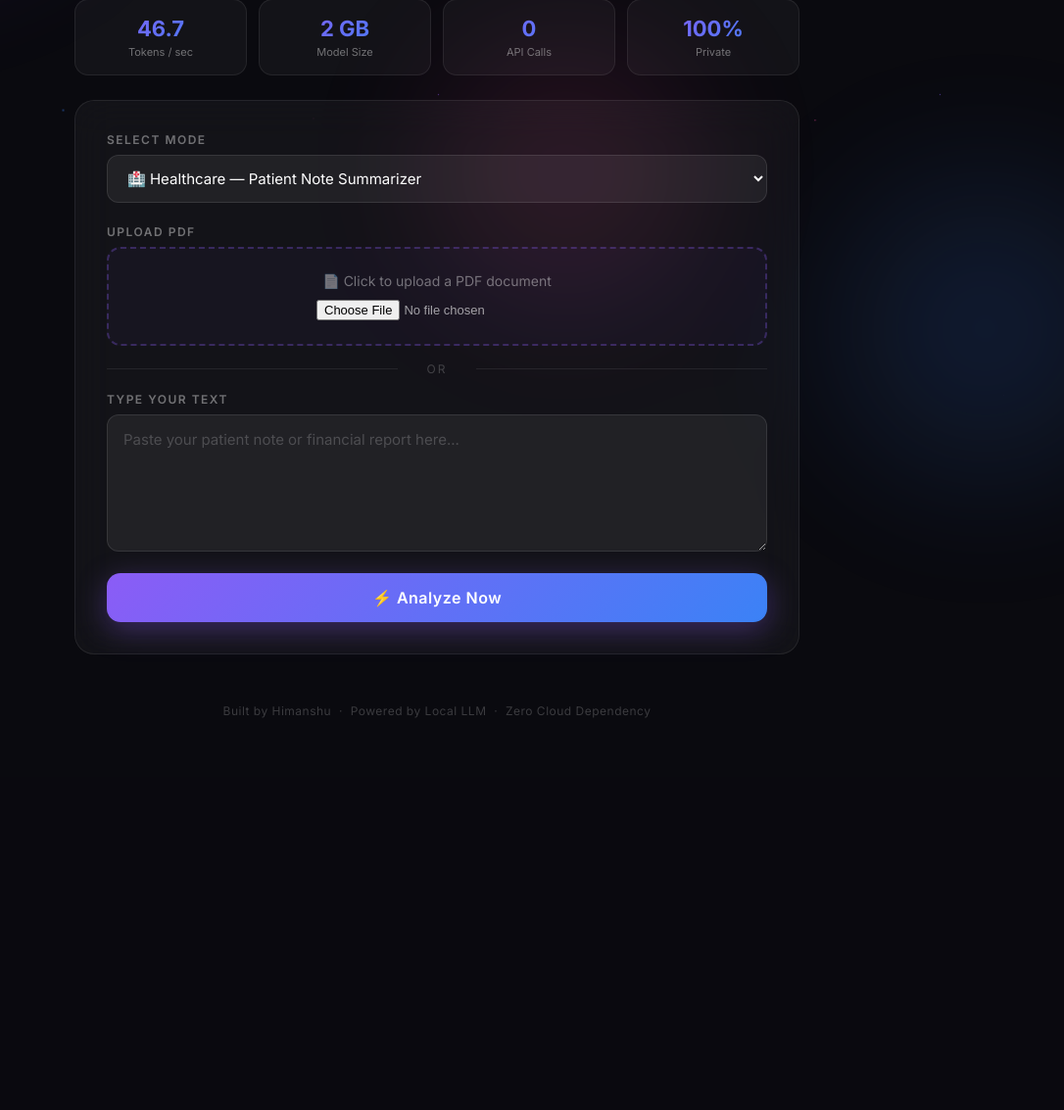
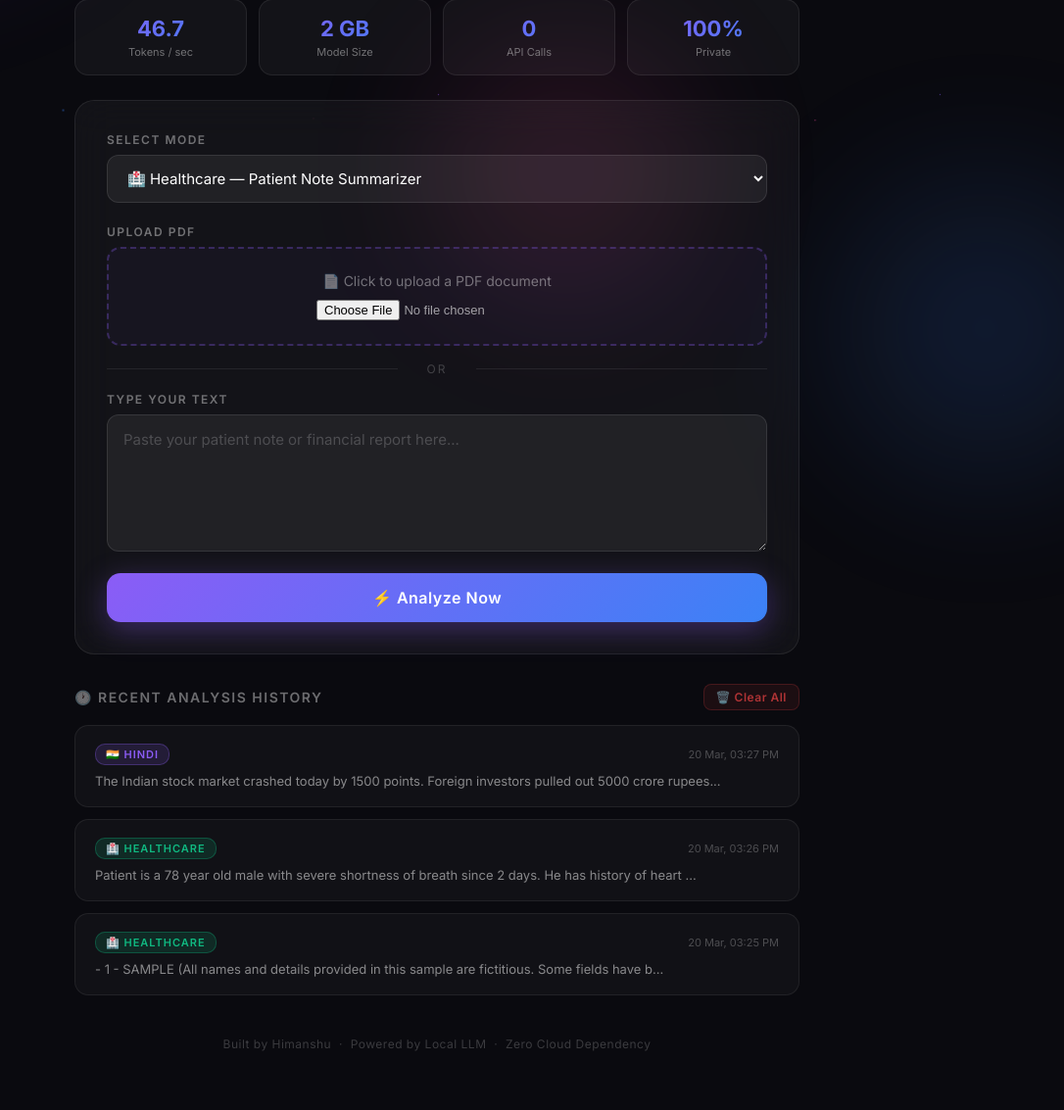
Before and after one commit to Himanshu-code-place/local-llm-edge, a Flask app: page / in a window 1280 px wide. Shown: the part 345-1478 px from the top of the page at 98% size, without its empty margins (194-1280 px from the left). Before the commit the page ends 1078 px from the top, so only its background shows below. Run offline with Flask 3, Linux system fonts and the light colour scheme.

Commit message:
Add chat history, Hindi support and improved UI

```diff
--- a/app.py
+++ b/app.py
@@ -1,9 +1,24 @@
 from flask import Flask, render_template, request
+from flask_sqlalchemy import SQLAlchemy
+from datetime import datetime
 import ollama
 import fitz
 import os
 
 app = Flask(__name__)
+app.config['SQLALCHEMY_DATABASE_URI'] = 'sqlite:///history.db'
+app.config['SQLALCHEMY_TRACK_MODIFICATIONS'] = False
+db = SQLAlchemy(app)
+
+class History(db.Model):
+    id = db.Column(db.Integer, primary_key=True)
+    mode = db.Column(db.String(50))
+    input_text = db.Column(db.Text)
+    result = db.Column(db.Text)
+    created_at = db.Column(db.DateTime, default=datetime.utcnow)
+
+with app.app_context():
+    db.create_all()
 
 def extract_text_from_pdf(pdf_file):
     pdf_bytes = pdf_file.read()
@@ -16,8 +31,10 @@ def extract_text_from_pdf(pdf_file):
 def get_ai_response(text, mode):
     if mode == "healthcare":
         system_prompt = "You are a clinical documentation assistant. Summarise patient notes in exactly 3 sections: 1. Chief Complaint 2. Assessment 3. Plan. Be concise."
+    elif mode == "finance":
+        system_prompt = "You are a financial analyst. Analyze the given text in 3 sections: 1. Main Points 2. Key Highlights 3. Conclusion. Be concise and professional."
     else:
-        system_prompt = "You are a financial analyst. Analyze the given text in 3 sections: 1. Main Points 2. Key Highlights 3. Conclusion. Be concise and professional."
+        system_prompt = "You are a helpful assistant. Analyze the given text in 3 sections: 1. Main Points 2. Key Highlights 3. Conclusion. Reply in Hindi language only."
 
     response = ollama.chat(
         model='llama3.2',
@@ -33,6 +50,7 @@ def home():
     result = None
     error = None
     input_text = ""
+    mode = "healthcare"
 
     if request.method == 'POST':
         mode = request.form['mode']
@@ -51,7 +69,23 @@ def home():
             else:
                 result = get_ai_response(input_text, mode)
 
-    return render_template('index.html', result=result, error=error)
+        if result:
+            entry = History(
+                mode=mode,
+                input_text=input_text[:500],
+                result=result
+            )
+            db.session.add(entry)
+            db.session.commit()
+
+    history = History.query.order_by(History.created_at.desc()).limit(5).all()
+    return render_template('index.html', result=result, error=error, history=history, mode=mode)
+
+@app.route('/clear', methods=['POST'])
+def clear_history():
+    History.query.delete()
+    db.session.commit()
+    return ('', 204)
 
 if __name__ == '__main__':
     app.run(debug=True)
--- a/templates/index.html
+++ b/templates/index.html
@@ -15,7 +15,6 @@
             color: #ffffff;
         }
 
-        /* Animated background */
         .bg-animation {
             position: fixed;
             top: 0; left: 0;
@@ -33,16 +32,16 @@
             animation: float linear infinite;
         }
 
-        .bg-animation span:nth-child(1)  { left: 10%; animation-duration: 8s;  animation-delay: 0s;   width: 3px; height: 3px; }
-        .bg-animation span:nth-child(2)  { left: 20%; animation-duration: 12s; animation-delay: 2s;   width: 5px; height: 5px; background: rgba(59,130,246,0.5); }
-        .bg-animation span:nth-child(3)  { left: 30%; animation-duration: 10s; animation-delay: 4s;   width: 2px; height: 2px; }
-        .bg-animation span:nth-child(4)  { left: 40%; animation-duration: 15s; animation-delay: 1s;   width: 4px; height: 4px; background: rgba(236,72,153,0.5); }
-        .bg-animation span:nth-child(5)  { left: 50%; animation-duration: 9s;  animation-delay: 3s;   width: 3px; height: 3px; }
-        .bg-animation span:nth-child(6)  { left: 60%; animation-duration: 11s; animation-delay: 5s;   width: 5px; height: 5px; background: rgba(59,130,246,0.5); }
-        .bg-animation span:nth-child(7)  { left: 70%; animation-duration: 13s; animation-delay: 2s;   width: 2px; height: 2px; }
-        .bg-animation span:nth-child(8)  { left: 80%; animation-duration: 7s;  animation-delay: 4s;   width: 4px; height: 4px; background: rgba(236,72,153,0.5); }
-        .bg-animation span:nth-child(9)  { left: 90%; animation-duration: 14s; animation-delay: 1s;   width: 3px; height: 3px; }
-        .bg-animation span:nth-child(10) { left: 95%; animation-duration: 10s; animation-delay: 6s;   width: 5px; height: 5px; }
+        .bg-animation span:nth-child(1)  { left: 10%; animation-duration: 8s;  animation-delay: 0s;  width: 3px; height: 3px; }
+        .bg-animation span:nth-child(2)  { left: 20%; animation-duration: 12s; animation-delay: 2s;  width: 5px; height: 5px; background: rgba(59,130,246,0.5); }
+        .bg-animation span:nth-child(3)  { left: 30%; animation-duration: 10s; animation-delay: 4s;  width: 2px; height: 2px; }
+        .bg-animation span:nth-child(4)  { left: 40%; animation-duration: 15s; animation-delay: 1s;  width: 4px; height: 4px; background: rgba(236,72,153,0.5); }
+        .bg-animation span:nth-child(5)  { left: 50%; animation-duration: 9s;  animation-delay: 3s;  width: 3px; height: 3px; }
+        .bg-animation span:nth-child(6)  { left: 60%; animation-duration: 11s; animation-delay: 5s;  width: 5px; height: 5px; background: rgba(59,130,246,0.5); }
+        .bg-animation span:nth-child(7)  { left: 70%; animation-duration: 13s; animation-delay: 2s;  width: 2px; height: 2px; }
+        .bg-animation span:nth-child(8)  { left: 80%; animation-duration: 7s;  animation-delay: 4s;  width: 4px; height: 4px; background: rgba(236,72,153,0.5); }
+        .bg-animation span:nth-child(9)  { left: 90%; animation-duration: 14s; animation-delay: 1s;  width: 3px; height: 3px; }
+        .bg-animation span:nth-child(10) { left: 95%; animation-duration: 10s; animation-delay: 6s;  width: 5px; height: 5px; }
 
         @keyframes float {
             0%   { transform: translateY(100vh) scale(0); opacity: 0; }
@@ -51,7 +50,6 @@
             100% { transform: translateY(-100px) scale(1); opacity: 0; }
         }
 
-        /* Glow orbs */
         .orb {
             position: fixed;
             border-radius: 50%;
@@ -69,7 +67,6 @@
             50% { transform: translate(20px, -20px); }
         }
 
-        /* Main content */
         .wrapper {
             position: relative;
             z-index: 1;
@@ -78,7 +75,6 @@
             padding: 30px 20px;
         }
 
-        /* Navbar */
         .navbar {
             display: flex;
             justify-content: space-between;
@@ -114,7 +110,6 @@
             border: 1px solid rgba(255,255,255,0.1);
         }
 
-        /* Hero */
         .hero {
             text-align: center;
             margin-bottom: 35px;
@@ -174,7 +169,6 @@
             transform: translateY(-2px);
         }
 
-        /* Stats */
         .stats {
             display: grid;
             grid-template-columns: repeat(4, 1fr);
@@ -213,7 +207,6 @@
             margin-top: 4px;
         }
 
-        /* Card */
         .card {
             background: rgba(255,255,255,0.04);
             border: 1px solid rgba(255,255,255,0.08);
@@ -253,10 +246,7 @@
             background: rgba(139,92,246,0.08);
         }
 
-        select option {
-            background: #1a1a2e;
-            color: #ffffff;
-        }
+        select option { background: #1a1a2e; color: #ffffff; }
 
         .upload-box {
             border: 2px dashed rgba(139,92,246,0.3);
@@ -266,7 +256,6 @@
             background: rgba(139,92,246,0.04);
             margin-bottom: 16px;
             transition: all 0.3s;
-            cursor: pointer;
         }
 
         .upload-box:hover {
@@ -280,10 +269,7 @@
             margin-bottom: 10px;
         }
 
-        .upload-box input {
-            color: rgba(255,255,255,0.6);
-            font-size: 13px;
-        }
+        .upload-box input { color: rgba(255,255,255,0.6); font-size: 13px; }
 
         .or-divider {
             text-align: center;
@@ -345,19 +331,6 @@
             transition: all 0.3s;
             box-shadow: 0 8px 30px rgba(139,92,246,0.35);
             font-family: 'Inter', sans-serif;
-            position: relative;
-            overflow: hidden;
-        }
-
-        button::after {
-            content: '';
-            position: absolute;
-            top: 50%; left: 50%;
-            width: 0; height: 0;
-            background: rgba(255,255,255,0.2);
-            border-radius: 50%;
-            transform: translate(-50%, -50%);
-            transition: width 0.5s, height 0.5s;
         }
 
         button:hover {
@@ -365,12 +338,6 @@
             box-shadow: 0 12px 40px rgba(139,92,246,0.5);
         }
 
-        button:active::after {
-            width: 300px;
-            height: 300px;
-        }
-
-        /* Result */
         .result {
             background: rgba(255,255,255,0.04);
             border: 1px solid rgba(139,92,246,0.3);
@@ -383,6 +350,7 @@
             backdrop-filter: blur(20px);
             animation: fadeIn 0.5s ease;
             font-size: 15px;
+            margin-bottom: 20px;
         }
 
         .result h2 {
@@ -404,6 +372,119 @@
             font-size: 14px;
         }
 
+        /* History Section */
+        .history-section {
+            margin-top: 30px;
+            animation: fadeIn 0.8s ease 0.8s both;
+        }
+
+        .history-header {
+            display: flex;
+            justify-content: space-between;
+            align-items: center;
+            margin-bottom: 15px;
+        }
+
+        .history-header h3 {
+            font-size: 14px;
+            font-weight: 600;
+            color: rgba(255,255,255,0.4);
+            text-transform: uppercase;
+            letter-spacing: 1.5px;
+        }
+
+        .clear-btn {
+            font-size: 12px;
+            color: rgba(239,68,68,0.7);
+            background: rgba(239,68,68,0.08);
+            border: 1px solid rgba(239,68,68,0.2);
+            padding: 5px 12px;
+            border-radius: 8px;
+            cursor: pointer;
+            width: auto;
+            margin: 0;
+            box-shadow: none;
+            transition: all 0.3s;
+        }
+
+        .clear-btn:hover {
+            background: rgba(239,68,68,0.2);
+            transform: none;
+            box-shadow: none;
+        }
+
+        .history-item {
+            background: rgba(255,255,255,0.03);
+            border: 1px solid rgba(255,255,255,0.07);
+            border-radius: 14px;
+            padding: 18px 20px;
+            margin-bottom: 12px;
+            transition: all 0.3s;
+            cursor: pointer;
+        }
+
+        .history-item:hover {
+            background: rgba(139,92,246,0.08);
+            border-color: rgba(139,92,246,0.2);
+            transform: translateX(4px);
+        }
+
+        .history-item .history-meta {
+            display: flex;
+            justify-content: space-between;
+            align-items: center;
+            margin-bottom: 8px;
+        }
+
+        .history-mode {
+            font-size: 11px;
+            font-weight: 600;
+            padding: 3px 10px;
+            border-radius: 10px;
+            text-transform: uppercase;
+            letter-spacing: 1px;
+        }
+
+        .mode-healthcare {
+            background: rgba(16,185,129,0.15);
+            color: #10b981;
+            border: 1px solid rgba(16,185,129,0.3);
+        }
+
+        .mode-finance {
+            background: rgba(245,158,11,0.15);
+            color: #f59e0b;
+            border: 1px solid rgba(245,158,11,0.3);
+        }
+
+        .mode-hindi {
+            background: rgba(139,92,246,0.15);
+            color: #8b5cf6;
+            border: 1px solid rgba(139,92,246,0.3);
+        }
+
+        .history-time {
+            font-size: 11px;
+            color: rgba(255,255,255,0.25);
+        }
+
+        .history-text {
+            font-size: 13px;
+            color: rgba(255,255,255,0.5);
+            white-space: nowrap;
+            overflow: hidden;
+            text-overflow: ellipsis;
+        }
+
+        .no-history {
+            text-align: center;
+            color: rgba(255,255,255,0.2);
+            font-size: 14px;
+            padding: 30px;
+            border: 1px dashed rgba(255,255,255,0.08);
+            border-radius: 14px;
+        }
+
         footer {
             text-align: center;
             padding: 30px 20px;
@@ -415,13 +496,11 @@
 </head>
 <body>
 
-    <!-- Animated background -->
     <div class="bg-animation">
         <span></span><span></span><span></span><span></span><span></span>
         <span></span><span></span><span></span><span></span><span></span>
     </div>
 
-    <!-- Glow orbs -->
     <div class="orb orb1"></div>
     <div class="orb orb2"></div>
     <div class="orb orb3"></div>
@@ -475,6 +554,7 @@
                 <select name="mode">
                     <option value="healthcare">🏥 Healthcare — Patient Note Summarizer</option>
                     <option value="finance">💰 Finance — Earnings Report Analyzer</option>
+                    <option value="hindi">🇮🇳 Hindi — Hindi mein Analysis</option>
                 </select>
 
                 <label>Upload PDF</label>
@@ -501,6 +581,38 @@
         </div>
         {% endif %}
 
+        <!-- History Section -->
+        <div class="history-section">
+            <div class="history-header">
+                <h3>🕐 Recent Analysis History</h3>
+                {% if history %}
+                <form method="POST" action="/clear">
+                    <button class="clear-btn" type="submit">🗑️ Clear All</button>
+                </form>
+                {% endif %}
+            </div>
+
+            {% if history %}
+                {% for item in history %}
+                <div class="history-item">
+                    <div class="history-meta">
+                        <span class="history-mode mode-{{ item.mode }}">
+                            {% if item.mode == 'healthcare' %}🏥 Healthcare
+                            {% elif item.mode == 'finance' %}💰 Finance
+                            {% else %}🇮🇳 Hindi{% endif %}
+                        </span>
+                        <span class="history-time">{{ item.created_at.strftime('%d %b, %I:%M %p') }}</span>
+                    </div>
+                    <div class="history-text">{{ item.input_text[:100] }}...</div>
+                </div>
+                {% endfor %}
+            {% else %}
+                <div class="no-history">
+                    No analysis history yet. Start analyzing! ⚡
+                </div>
+            {% endif %}
+        </div>
+
         <footer>
             Built by Himanshu &nbsp;·&nbsp; Powered by Local LLM &nbsp;·&nbsp; Zero Cloud Dependency
         </footer>
```
Also changed, not shown: instance/history.db (added).
